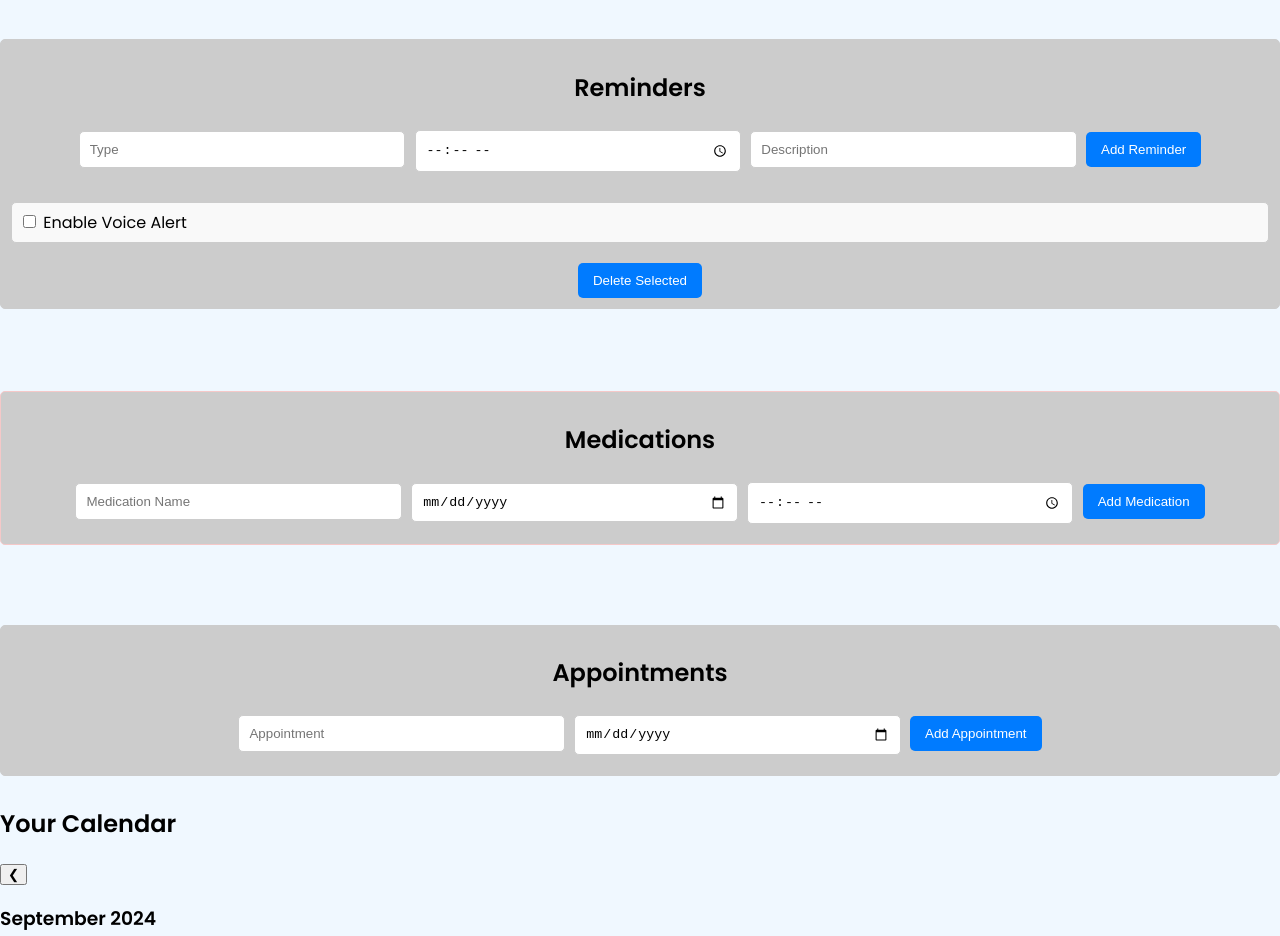
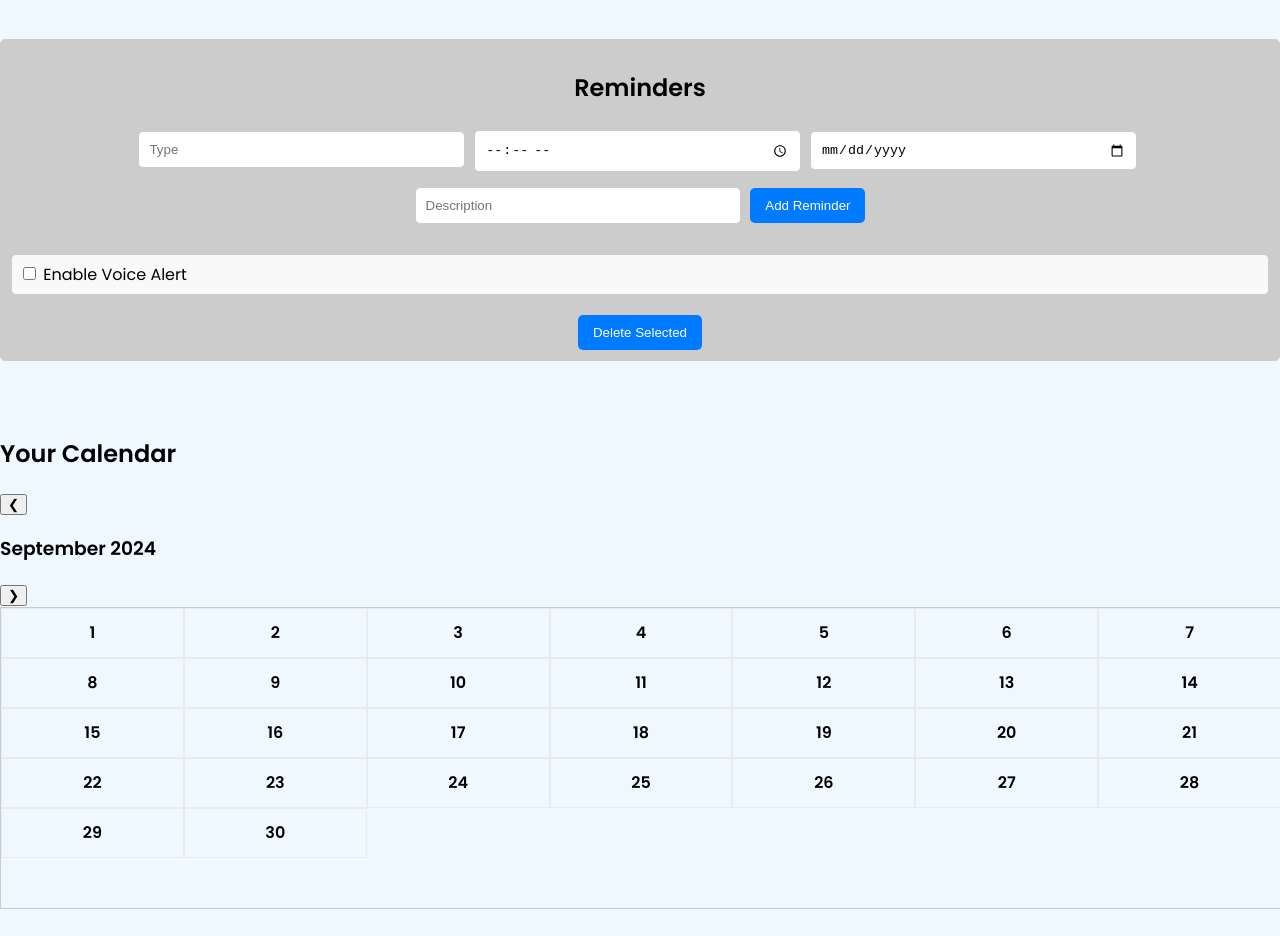
Before and after one commit to kanikakhurana5/Elderly_Care, a plain HTML site: page home.html in a window 1280 px wide. Shown: the part 600-1536 px from the top of the page. After the commit the page ends 1509 px from the top, so only its background shows below. Drawn offline with Linux system fonts and the light colour scheme.

Commit message:
Update home.html

```diff
--- a/home.html
+++ b/home.html
@@ -45,7 +45,7 @@
                         </div>
                         <div class="flip-card-back">
                             <h3>Reminder Details</h3>
-                            <p>Set and manage reminders for medications, meals and hydration!</p>
+                            <p>Set and manage reminders for medications, meals, and hydration!</p>
                         </div>
                     </div>
                     <a href="#reminders" class="bookmark-button">Manage your reminders</a>
@@ -57,6 +57,7 @@
                 <form id="reminder-form">
                     <input type="text" id="reminder-type" placeholder="Type" required class="input-field">
                     <input type="time" id="reminder-time" required class="input-field">
+                    <input type="date" id="reminder-date" required class="input-field">
                     <input type="text" id="reminder-description" placeholder="Description" required class="input-field">
                     <button type="submit" class="button add-reminder-button">Add Reminder</button>
                 </form>
@@ -67,33 +68,10 @@
                     </label>
                 </div>
 
-
                 <div class="reminder-list"></div>
                 <button onclick="bulkDelete()" class="button" style="margin-top: 20px;">Delete Selected</button>
             </div>
             <br>
-            <div class="medication-section">
-                <h2>Medications</h2>
-                <form id="medication-form">
-                    <input type="text" id="medication-name" placeholder="Medication Name" required class="input-field">
-                    <input type="date" id="medication-date" required class="input-field">
-                    <input type="time" id="medication-time" required class="input-field">
-                    <button type="submit" class="button add-medication-button">Add Medication</button>
-                </form>
-                <div class="medication-list"></div>
-            </div>
-
-<br><br>
-
-            <div class="appointment-section">
-                <h2>Appointments</h2>
-                <form id="appointment-form">
-                    <input type="text" id="appointment-description" placeholder="Appointment" required class="input-field">
-                    <input type="date" id="appointment-date" required class="input-field">
-                    <button type="submit" class="button add-appointment-button">Add Appointment</button>
-                </form>
-                <div class="appointment-list"></div>
-            </div>
 
             <div class="calendar-section">
                 <h2>Your Calendar</h2>
```
